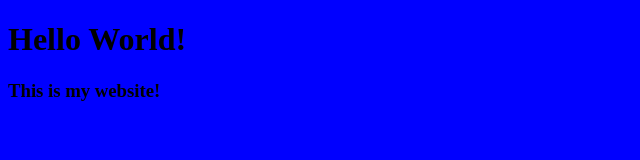
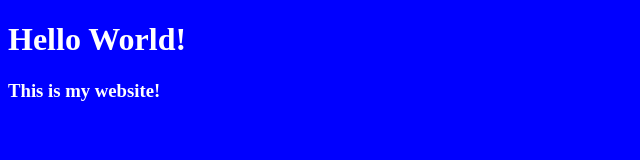
Before and after one commit to emilyconley/emilyconley.github.io, a plain HTML site: page index.html in a window 1280 px wide. Shown: the whole page, without its empty margins (0-640 px from the left). Drawn offline with Linux system fonts and the light colour scheme.

Commit message:
Update style.css

```diff
--- a/style.css
+++ b/style.css
@@ -1,3 +1,5 @@
 body {
   background-color: blue;
+  color: white;
+  font-family: "Helvetica-Neue";
 }
```
